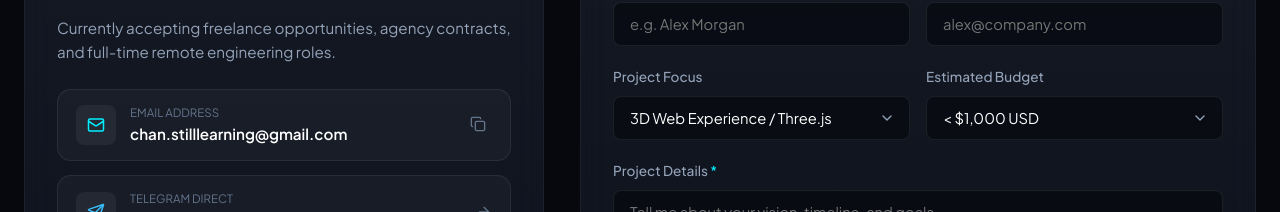
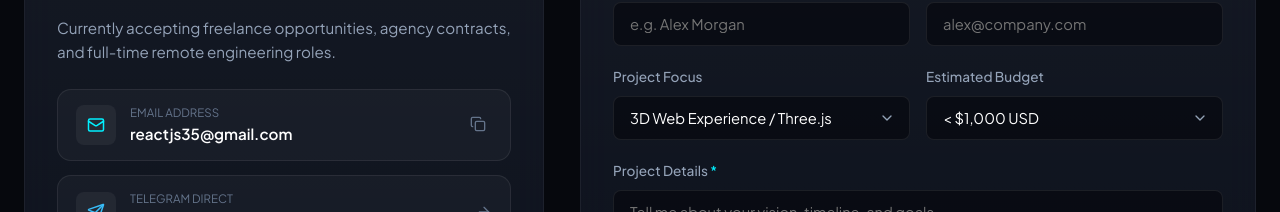
Before and after one commit to CHANStiLLlearning/myCV, a React (Vite) app: page / in a window 1280 px wide. Shown: the part 8171-8383 px from the top of the page. Built offline with nearby package versions, Linux system fonts and the light colour scheme; no server answers.

Commit message:
chore: update contact email to reactjs35@gmail.com

```diff
--- a/data/portfolio_db.json
+++ b/data/portfolio_db.json
@@ -6,7 +6,7 @@
     "focus": "3D Web Experiences, Interactive UI & Performance",
     "location": "Phnom Penh, Cambodia",
     "timezone": "Asia/Phnom Penh",
-    "email": "chan.stilllearning@gmail.com",
+    "email": "reactjs35@gmail.com",
     "telegram": "@chan_frontend",
     "availability": "Available for Remote Roles & High-Impact Projects",
     "bioShort": "Frontend developer passionate about building interactive, 3D-infused digital experiences with cinematic precision and clean code.",
--- a/src/data/portfolioData.ts
+++ b/src/data/portfolioData.ts
@@ -7,7 +7,7 @@ export const PERSONAL_INFO = {
   focus: '3D Web Experiences, Interactive UI & Performance',
   location: 'Phnom Penh, Cambodia',
   timezone: 'Asia/Phnom Penh',
-  email: 'chan.stilllearning@gmail.com',
+  email: 'reactjs35@gmail.com',
   telegram: '@chan_frontend',
   availability: 'Available for Remote Roles & High-Impact Projects',
   bioShort: 'Frontend developer passionate about building interactive, 3D-infused digital experiences with cinematic precision and clean code.',
@@ -216,8 +216,8 @@ export const SOCIAL_LINKS: SocialLink[] = [
   },
   {
     platform: 'Email',
-    url: 'mailto:chan.stilllearning@gmail.com',
+    url: 'mailto:reactjs35@gmail.com',
     icon: 'Mail',
-    handle: 'chan.stilllearning@gmail.com'
+    handle: 'reactjs35@gmail.com'
   }
 ];
```
Also changed, not shown: 1 other file (tests, documents, lock files or other folders).
